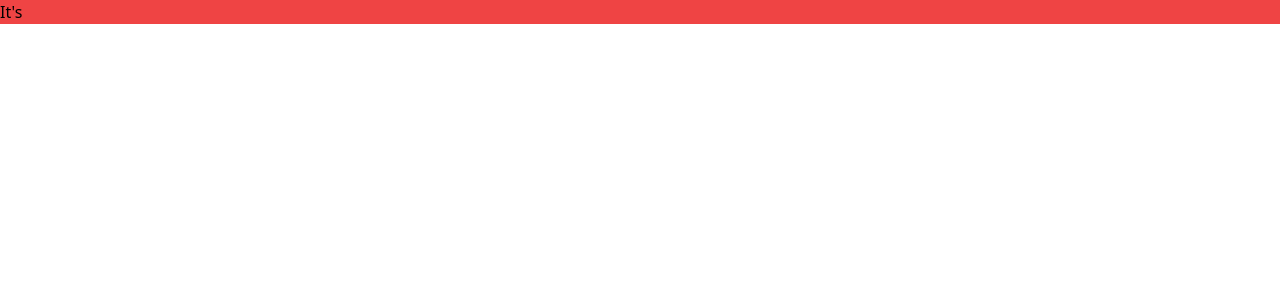
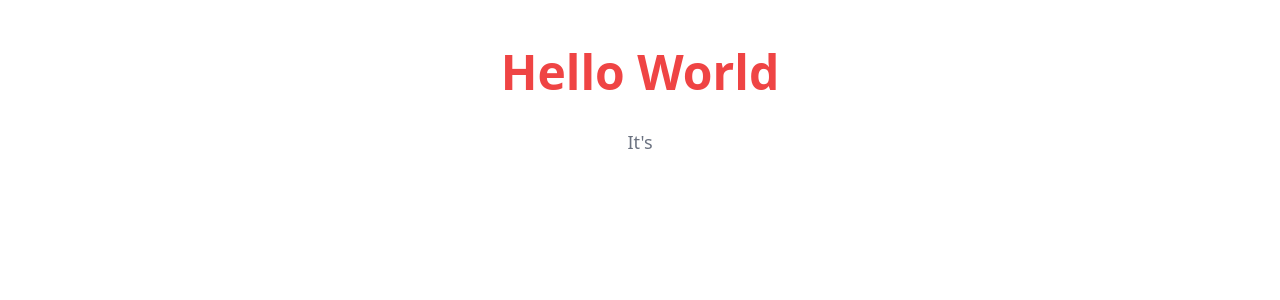
Before and after one commit to prettydev/socket.io-client, a React (Create React App) app: page / in a window 1280 px wide. Shown: the top 300 px of the page. Built offline with nearby package versions, Linux system fonts and the light colour scheme.

Commit message:
add server domain

```diff
--- a/src/App.tsx
+++ b/src/App.tsx
@@ -1,6 +1,6 @@
 import React, { useState, useEffect } from "react";
 import socketIOClient from "socket.io-client";
-const ENDPOINT = "http://localhost:4001";
+const ENDPOINT = "http://www.superhry.cz:8500";
 
 function App() {
   const [response, setResponse] = useState<Date>();
@@ -13,9 +13,12 @@ function App() {
   }, []);
 
   return (
-    <p className="bg-red-500">
-      It's {response}
-    </p>
+    <div className="w-1/3 mx-auto my-12 text-center flex flex-col gap-8">
+      <div className="text-5xl font-semibold text-red-500">Hello World</div>
+      <p className="text-lg text-gray-500">
+        It's {response}
+      </p>
+    </div>
   );
 }
 
```
Also changed, not shown: 2 other files (tests, documents, lock files or other folders).
